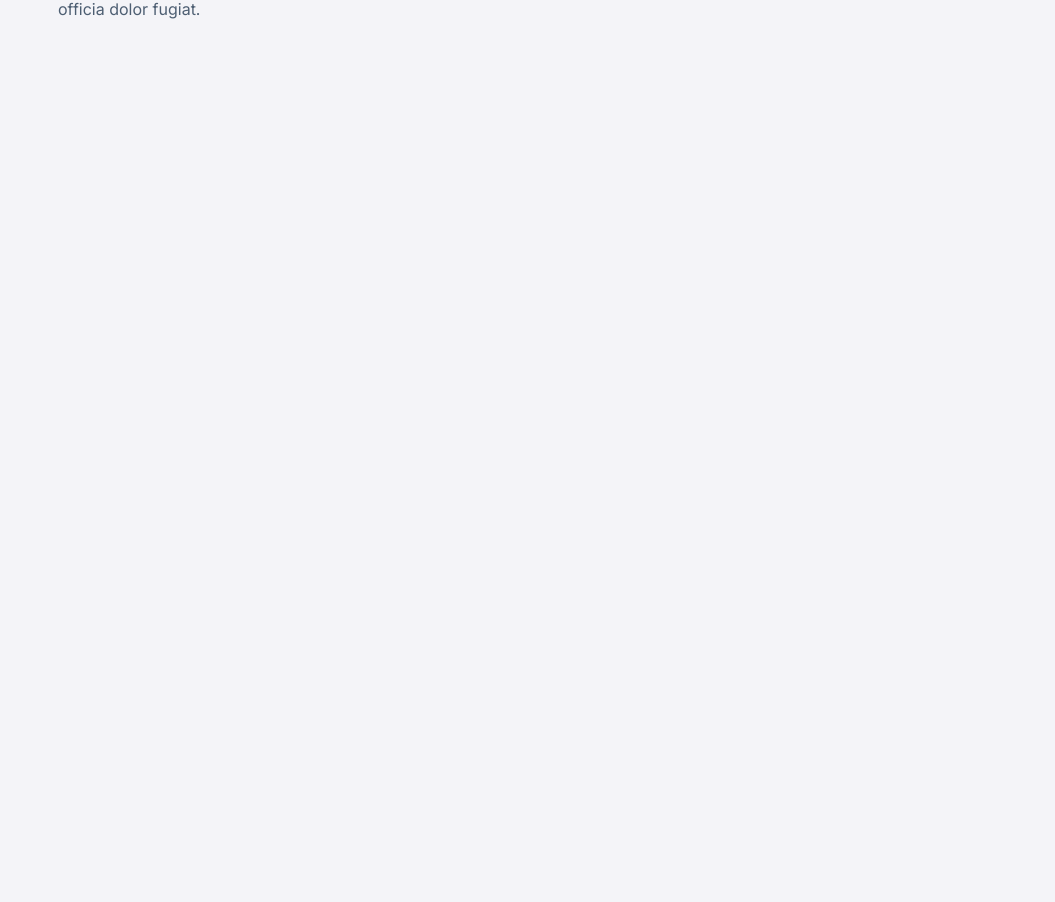
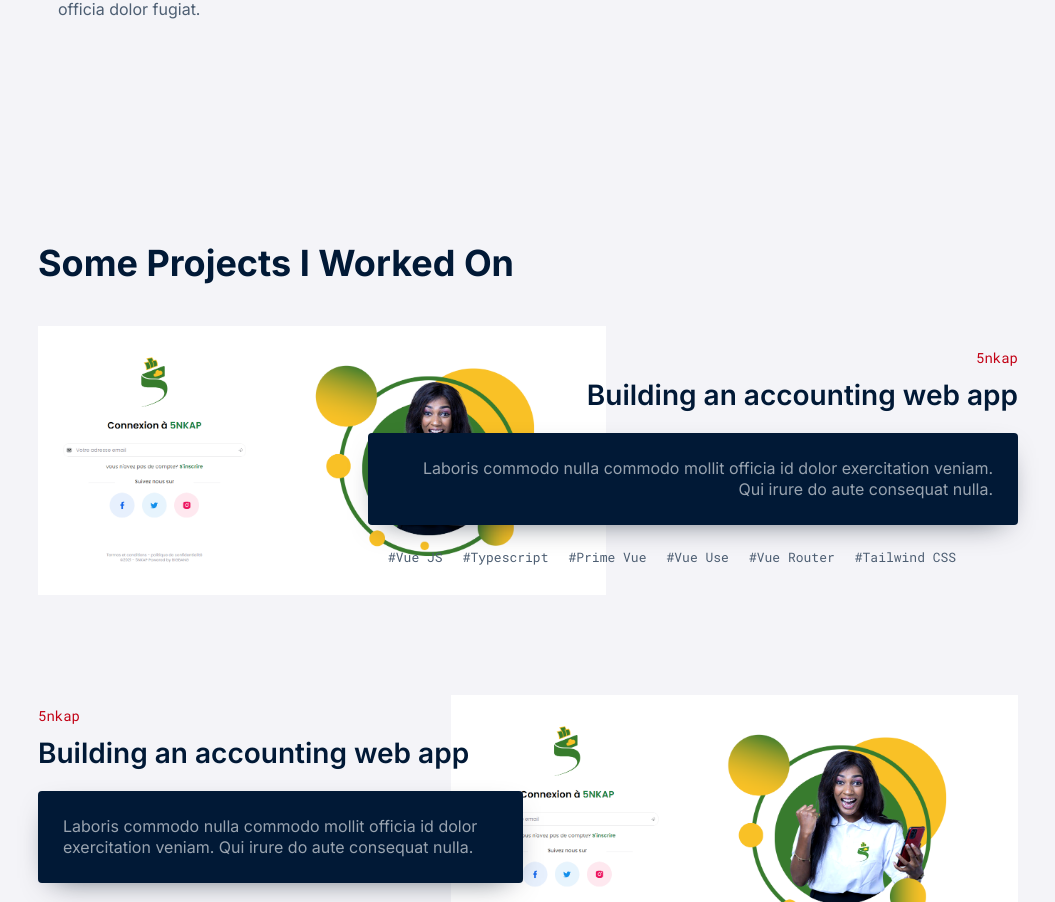
Before and after one commit to IvanFranck/portfolio, a Vue app: page / in a window 1280 px wide. Shown: the part 1898-2800 px from the top of the page, without its empty margins (112-1167 px from the left). Before the commit the page ends 2028 px from the top, so only its background shows below. Built offline with nearby package versions, Linux system fonts and the light colour scheme; a web font is replaced by a local one.

Commit message:
💄 🙈 add the werk section

```diff
--- a/components.d.ts
+++ b/components.d.ts
@@ -9,11 +9,13 @@
   export interface GlobalComponents {
     AppJob: typeof import('./src/components/AppJob.vue')['default']
     AppSideInfos: typeof import('./src/components/AppSideInfos.vue')['default']
+    AppWork: typeof import('./src/components/AppWork.vue')['default']
     TheAboutSection: typeof import('./src/components/TheAboutSection.vue')['default']
     TheExperienceSection: typeof import('./src/components/TheExperienceSection.vue')['default']
     TheHeroSection: typeof import('./src/components/TheHeroSection.vue')['default']
     TheMailInfo: typeof import('./src/components/TheMailInfo.vue')['default']
     TheNavBar: typeof import('./src/components/TheNavBar.vue')['default']
     TheSocialNetworkLinks: typeof import('./src/components/TheSocialNetworkLinks.vue')['default']
+    TheWorkSection: typeof import('./src/components/TheWorkSection.vue')['default']
   }
 }
--- a/src/App.vue
+++ b/src/App.vue
@@ -8,6 +8,7 @@
     <TheHeroSection />
     <TheAboutSection />
     <TheExperienceSection />
+    <TheWorkSection />
   </main>
 </template>
 
--- a/src/assets/scss/_mixin.scss
+++ b/src/assets/scss/_mixin.scss
@@ -15,3 +15,20 @@
         outline: 0;
     }
 }
+
+@mixin link-primary {
+    display: inline-block;
+    text-decoration: none;
+    text-decoration-skip-ink: auto;
+    color: inherit;
+    position: relative;
+    transition: var(--transition-default);
+    cursor: pointer;
+
+    &:hover,
+    &:active,
+    &:focus {
+        transform: translateY(-3px);
+        outline: 0;
+    }
+}
--- a/src/assets/scss/_typography.scss
+++ b/src/assets/scss/_typography.scss
@@ -34,9 +34,22 @@
   // line-height: 1.1;
 }
 
+.copy-2 {
+  font-size: var(--fz-md);
+  font-weight: 400;
+  // line-height: 1.1;
+}
+
+.copy-1 {
+  font-size: var(--fz-xl);
+  font-weight: 400;
+  // line-height: 1.1;
+}
+
 .note {
   font-size: var(--fz-xs);
   font-family: $font-family-monospace;
+  font-weight: 400;
 }
 
 .link-2 {
--- a/src/assets/scss/main.scss
+++ b/src/assets/scss/main.scss
@@ -32,6 +32,8 @@
 
   --tab-width: 165px;
   --tab-height: 42px;
+
+  --blue-shadow: rgba(1, 15, 32, 0.7);
 }
 
 body {
--- /dev/null
+++ b/src/components/AppWork.vue
@@ -0,0 +1,149 @@
+<template>
+  <div class="project">
+    <div class="project-content">
+      <div>
+        <p class="project-title link-2 font-roboto text-secondary">
+          <a href="">5nkap</a>
+        </p>
+        <h3 class="text-primary mb-5">Building an accounting web app</h3>
+      </div>
+      <div class="project-description">
+        <p class="copy-2">
+          Laboris commodo nulla commodo mollit officia id dolor exercitation veniam. Qui
+          irure do aute consequat nulla.
+        </p>
+      </div>
+      <ul class="project-tech-list flex flex-wrap relative mt-6 mb-3 font-roboto note">
+        <li>Vue JS</li>
+        <li>Typescript</li>
+        <li>Prime Vue</li>
+        <li>Vue Use</li>
+        <li>Vue Router</li>
+        <li>Tailwind CSS</li>
+      </ul>
+    </div>
+    <div class="project-image">
+      <a href="">
+        <img src="/src/assets/images/5nkap-app.png" alt="" />
+      </a>
+    </div>
+  </div>
+</template>
+
+<script setup lang="ts"></script>
+
+<style scoped lang="scss">
+@import "/src/assets/scss/_mixin.scss";
+
+.project {
+  position: relative;
+  display: grid;
+  gap: 10px;
+  grid-template-columns: repeat(12, 1fr);
+  align-items: center;
+
+  &:nth-of-type(2n + 1) &-image {
+    grid-column: 1/8;
+  }
+
+  &:nth-of-type(2n + 1) &-content {
+    grid-column: 5/-1;
+    text-align: right;
+  }
+
+  &-content {
+    grid-area: 1 / 1 / -1 / 7;
+    position: relative;
+    z-index: 2;
+
+    .project-title {
+      @include link-primary;
+      color: var(--color-red);
+      margin: 10px 0px;
+    }
+
+    h3 {
+      font-size: clamp(24px, 5vw, 28px);
+      font-weight: 600;
+    }
+
+    .project-description {
+      padding: 25px;
+      border-radius: 4px;
+      background-color: var(--color-blue);
+      color: var(--color-lightest-blue);
+      box-shadow: 0 10px 30px -15px var(--blue-shadow);
+      transition: var(--transition-default);
+
+      &:hover,
+      &:focus {
+        box-shadow: 0 20px 30px -15px var(--blue-shadow);
+      }
+    }
+
+    .project-tech-list {
+      list-style: none;
+      li {
+        margin: 0 0 5px 20px;
+
+        &::before {
+          content: "#";
+        }
+      }
+    }
+  }
+
+  &-image {
+    grid-area: 1 / 6 / -1 / -1;
+    position: relative;
+    z-index: 1;
+  }
+}
+
+@media (max-width: 768px) {
+  .project {
+    display: flex;
+    flex-direction: column;
+    box-shadow: none !important;
+
+    &:nth-of-type(2n + 1) &-content {
+      text-align: left;
+    }
+    &-content {
+      display: flex;
+      flex-direction: column;
+      justify-content: center;
+      height: 100%;
+      z-index: 5;
+      text-align: left;
+    }
+
+    &-description {
+      padding: 20px 0px;
+      background-color: transparent;
+      box-shadow: none;
+    }
+  }
+}
+
+@media (max-width: 768px) {
+  .project {
+    transition: var(--transition-default);
+    box-shadow: 0 10px 30px -15px var(--blue-shadow);
+
+    &:hover,
+    &:focus {
+      box-shadow: 0 20px 30px -15px var(--blue-shadow);
+    }
+  }
+  .project:not(:last-of-type) {
+    margin-bottom: 70px;
+  }
+}
+
+@media (max-width: 1080px) {
+  .project:nth-of-type(2n + 1) .project-content {
+    grid-column: 5/-1;
+  }
+}
+</style>
--- a/src/components/TheAboutSection.vue
+++ b/src/components/TheAboutSection.vue
@@ -1,6 +1,6 @@
 <template>
   <section v-scroll-reveal role="aboutSection" class="about">
-    <h2 class="text-primary heading">About me</h2>
+    <h2 class="text-primary heading">About Me</h2>
     <div class="about_content w-full flex md:flex-row md:items-start md:space-x-8">
       <div class="image_wrapper md:mt-0">
         <img src="/src/assets/images/about-me-cover.JPG" alt="image of nzima" />
--- a/src/components/TheHeroSection.vue
+++ b/src/components/TheHeroSection.vue
@@ -1,10 +1,14 @@
 <template>
-  <section role="hero" class="flex flex-col min-h-screen justify-center items-start p-0">
+  <section
+    v-scroll-reveal
+    role="hero"
+    class="flex flex-col min-h-screen justify-center items-start p-0"
+  >
     <h1 class="font-roboto ml-1 mb-5 font-normal text-secondary">Hello, my name is</h1>
     <div>
       <h2 class="text-primary heading--xl">Nzima Ivan.</h2>
       <h3 class="text-primary-light heading--xl mt-3">
-        I solve problems by building web and mobile apps.
+        I solve problems by building useful web and mobile apps.
       </h3>
       <div class="ml-1 mt-7">
         <p class="text-primary-light">
--- /dev/null
+++ b/src/components/TheWorkSection.vue
@@ -0,0 +1,17 @@
+<template>
+  <section v-scroll-reveal role="works section">
+    <h2 class="text-primary heading">Some Projects I Worked On</h2>
+    <div class="project-container">
+      <AppWork class="work" />
+      <AppWork class="work" />
+    </div>
+  </section>
+</template>
+
+<script setup lang="ts"></script>
+
+<style scoped lang="scss">
+.work:not(:last-of-type) {
+  margin-bottom: 100px;
+}
+</style>
```
Also changed, not shown: src/assets/images/5nkap-app.png (added), 1 other file (tests, documents, lock files or other folders).
